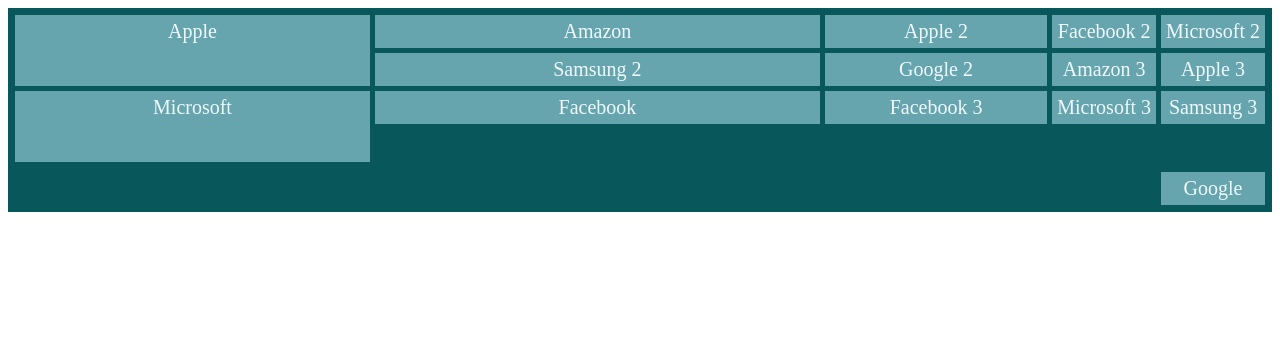
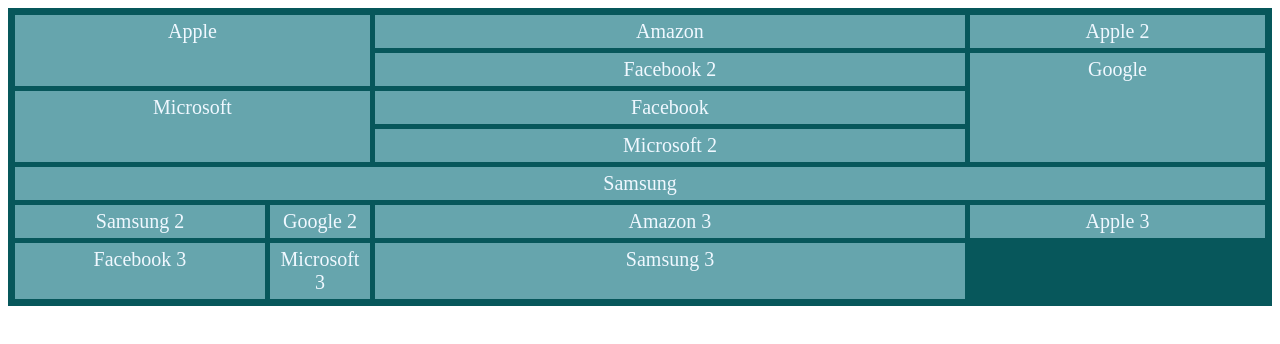
Before and after one commit to reincoon/Udemy-Complete-WebDev-Course-2022, a plain HTML site: page Complete WebDev Course 2022/Grid/Grid/7. Grid Coordinates - Start Here/index.html in a window 1280 px wide. Drawn offline with Linux system fonts and the light colour scheme.

Commit message:
Update styling.css

```diff
--- a/Complete WebDev Course 2022/Grid/Grid/7. Grid Coordinates - Start Here/styling.css
+++ b/Complete WebDev Course 2022/Grid/Grid/7. Grid Coordinates - Start Here/styling.css
@@ -8,10 +8,14 @@
     background-color: #07575B;
     display: grid;
     grid-template-rows: repeat(4, 1fr);
-    grid-template-columns: [col1-left] 20% 100px 2fr minmax(200px, 1fr);
+    grid-template-columns: 20% 100px 2fr minmax(200px, 1fr);
     grid-gap: 5px;
     padding: 7px;
-
+    grid-template-areas:
+        "a b c d"
+        "e f g h"
+        "i j k l"
+        "m n o p";
 }
 
 /*grid items*/
@@ -30,18 +34,19 @@
     grid-row-end: 3;
     grid-column-end: 3; */
     /*the above is equal to the code below*/
-    grid-area: 1/col1-left/3/3;
+    grid-area: 1/1/3/3;
 }
 #facebook{
     /*by default it occupies 1 cell, no need to specify end point*/
     grid-area: 3/3;
 }
 #microsoft{
+    /*span rows, then columns*/
     grid-area: 3/1/span 2/ span 2;
 }
 #samsung{
-    grid-area: samsung;
+    grid-area: 5/1/5/5;
 }
 #google{
-    grid-area: google;
+    grid-area: h/h/p/p;
 }
```
